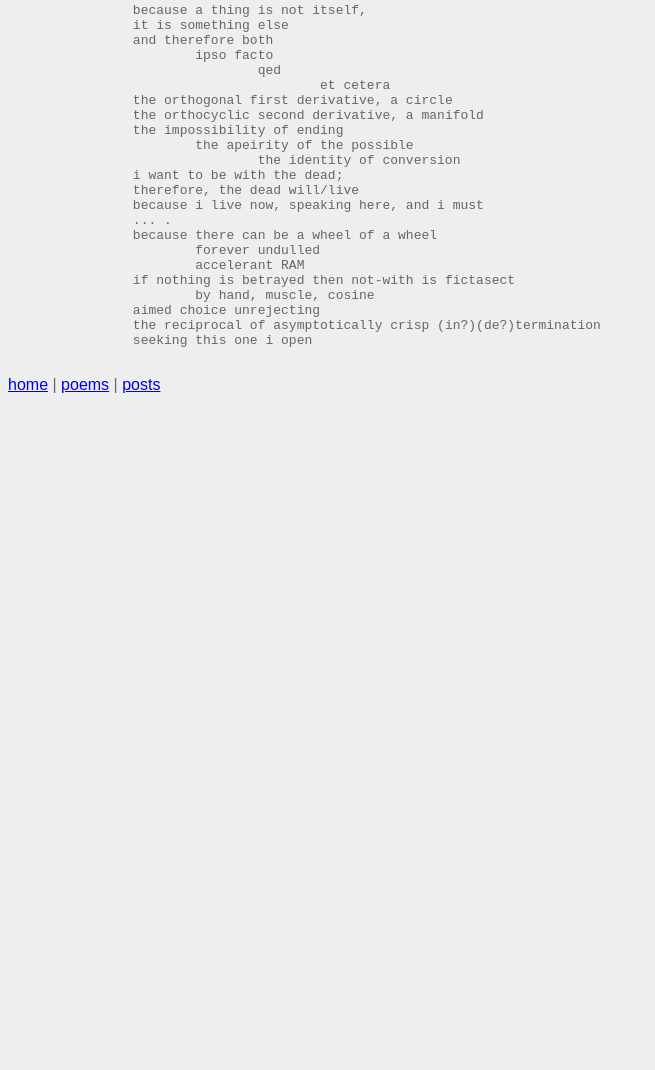
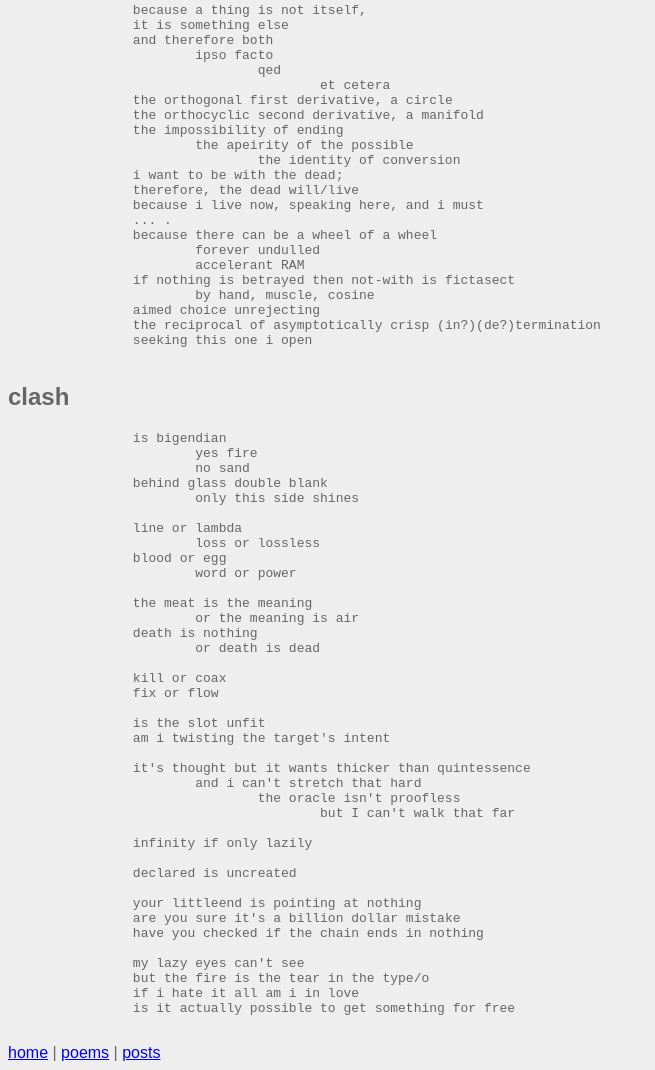
Before and after one commit to subwayprophet/subwayprophet.github.io, a plain HTML site: page poems.html in a window 1280 px wide. Shown: the part 3384-4454 px from the top of the page, without its empty margins (0-655 px from the left). Before the commit the page ends 3786 px from the top, so only its background shows below. Drawn offline with Linux system fonts and the light colour scheme.

Commit message:
add clash

```diff
--- a/poems.html
+++ b/poems.html
@@ -230,6 +230,49 @@
 		seeking this one i open
 	</pre>
 
+	<h2>clash</h2>
+	<pre>
+		is bigendian
+			yes fire
+			no sand
+		behind glass double blank
+			only this side shines
+
+		line or lambda
+			loss or lossless
+		blood or egg
+			word or power
+
+		the meat is the meaning
+			or the meaning is air
+		death is nothing
+			or death is dead
+
+		kill or coax
+		fix or flow
+
+		is the slot unfit
+		am i twisting the target's intent
+
+		it's thought but it wants thicker than quintessence
+			and i can't stretch that hard
+				the oracle isn't proofless
+					but I can't walk that far
+
+		infinity if only lazily
+
+		declared is uncreated
+
+		your littleend is pointing at nothing
+		are you sure it's a billion dollar mistake
+		have you checked if the chain ends in nothing
+
+		my lazy eyes can't see
+		but the fire is the tear in the type/o
+		if i hate it all am i in love
+		is it actually possible to get something for free
+	</pre>
+
 <footer>
 	<a href="index.html">home</a> | <a href="poems.html">poems</a> | <a href="posts/index.html">posts</a>
 </footer>
```
